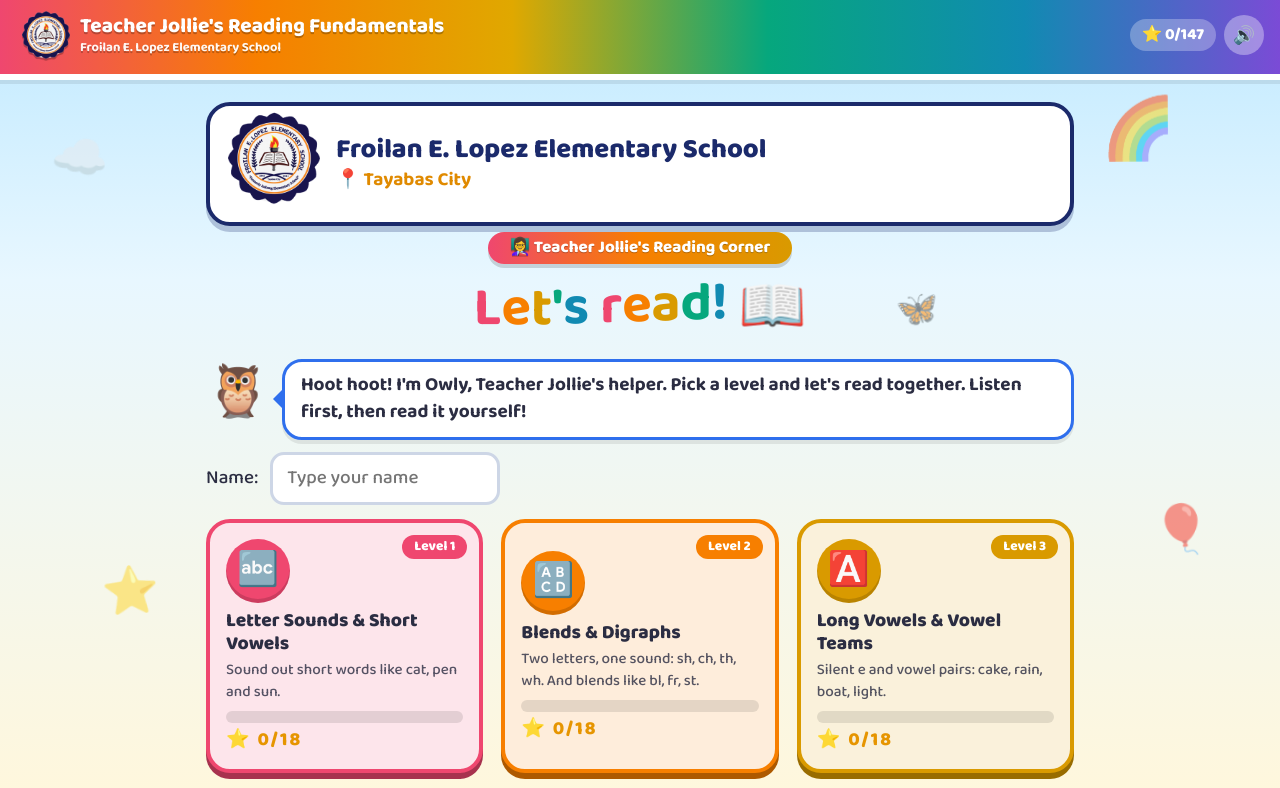
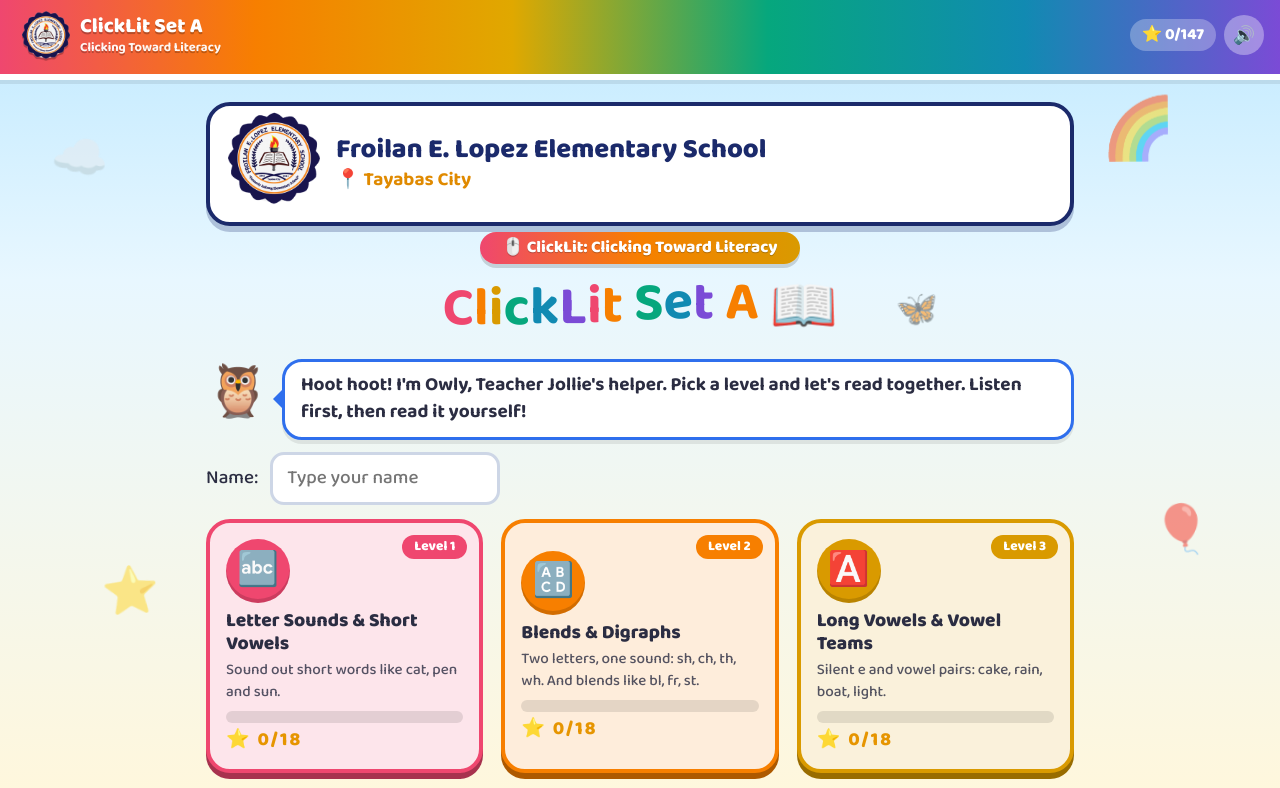
Before and after one commit to jollieannmorta-sys/ClickLit-Set-A, a plain HTML site: page index.html in a window 1280 px wide. Shown: the top 788 px of the page. Drawn offline with Linux system fonts and the light colour scheme.

Commit message:
Add files via upload

```diff
--- a/app.js
+++ b/app.js
@@ -1,4 +1,4 @@
-/* Reading Fundamentals – app logic. Content lives in data.js */
+/* ClickLit Set A – app logic. Content lives in data.js */
 (function () {
   "use strict";
 
@@ -164,8 +164,8 @@
       h("div", { class: "school-card" },
         h("img", { src: SITE.logo, alt: SITE.school + " logo" }),
         h("div", {}, h("div", { class: "sn" }, SITE.school), h("div", { class: "sp" }, "📍 " + SITE.place))),
-      h("div", { class: "ribbon" }, "👩‍🏫 " + SITE.corner),
-      h("h1", { class: "hero" }, rainbow("Let's read!"), " 📖"),
+      h("div", { class: "ribbon" }, "🖱️ " + SITE.corner),
+      h("h1", { class: "hero" }, rainbow(SITE.title), " 📖"),
       h("div", { class: "owl" },
         h("span", { class: "owl-face" }, "🦉"),
         h("div", { class: "bubble" }, "Hoot hoot! I'm Owly, " + SITE.owner + "'s helper. Pick a level and let's read together. Listen first, then read it yourself!"))
@@ -480,12 +480,12 @@
     draw();
   }
 
-  document.title = SITE.title;
+  document.title = SITE.title + " – " + SITE.tagline;
   const credit = document.getElementById("credit");
   if (credit) credit.textContent = "👩‍🏫 Made with ❤️ by " + SITE.owner;
   const hs = document.getElementById("homeSchool"), ht = document.getElementById("homeTitle"), fs = document.getElementById("footSchool");
   if (ht) ht.textContent = SITE.title;
-  if (hs) hs.textContent = SITE.school;
+  if (hs) hs.textContent = SITE.tagline;
   if (fs) fs.textContent = SITE.school + " · " + SITE.place;
   document.getElementById("homeBtn").addEventListener("click", home);
   home();
--- a/data.js
+++ b/data.js
@@ -404,8 +404,10 @@ const ART = {
    ========================================================= */
 const SITE = {
   owner: "Teacher Jollie",
-  title: "Teacher Jollie's Reading Fundamentals",
-  corner: "Teacher Jollie's Reading Corner",
+  brand: "ClickLit",
+  tagline: "Clicking Toward Literacy",
+  title: "ClickLit Set A",
+  corner: "ClickLit: Clicking Toward Literacy",
   school: "Froilan E. Lopez Elementary School",
   place: "Tayabas City",
   logo: "logo.png"
--- a/index.html
+++ b/index.html
@@ -3,8 +3,8 @@
 <head>
 <meta charset="utf-8">
 <meta name="viewport" content="width=device-width, initial-scale=1">
-<title>Teacher Jollie's Reading Fundamentals</title>
-<meta name="description" content="Teacher Jollie's Reading Fundamentals: reading practice from phonics to comprehension, with listen-and-read pronunciation check-ups.">
+<title>ClickLit Set A – Clicking Toward Literacy</title>
+<meta name="description" content="ClickLit Set A: Clicking Toward Literacy. Reading practice from phonics to comprehension, with listen-and-read pronunciation check-ups.">
 <link rel="preconnect" href="https://fonts.googleapis.com">
 <link rel="preconnect" href="https://fonts.gstatic.com" crossorigin>
 <link href="https://fonts.googleapis.com/css2?family=Baloo+2:wght@500;700;800&display=swap" rel="stylesheet">
@@ -16,7 +16,7 @@
 <div class="deco" aria-hidden="true"><span>☁️</span><span>🌈</span><span>⭐</span><span>🎈</span><span>☁️</span><span>🦋</span></div>
 
 <header class="top">
-  <button id="homeBtn" class="logo" aria-label="Back to home"><img class="brand-logo" src="logo.png" alt="Froilan E. Lopez Elementary School logo"><span class="brand-text"><span id="homeTitle">Teacher Jollie's Reading Fundamentals</span><small id="homeSchool">Froilan E. Lopez Elementary School</small></span></button>
+  <button id="homeBtn" class="logo" aria-label="Back to home"><img class="brand-logo" src="logo.png" alt="Froilan E. Lopez Elementary School logo"><span class="brand-text"><span id="homeTitle">ClickLit Set A</span><small id="homeSchool">Clicking Toward Literacy</small></span></button>
   <div class="right">
     <div id="who" class="who"></div>
     <button id="soundBtn" aria-label="Turn sounds on or off" title="Sounds">🔊</button>
--- a/styles.css
+++ b/styles.css
@@ -32,12 +32,14 @@ body{
   background:linear-gradient(90deg,#ef476f,#f77f00,#e0a800,#06a77d,#118ab2,#7b4bd6);
   border-bottom:6px solid #fff;box-shadow:0 4px 0 rgba(0,0,0,.08);
 }
-.logo{display:flex;align-items:center;gap:10px;min-width:0;background:none;border:0;color:#fff;font:inherit;font-size:clamp(.95rem,4vw,1.3rem);font-weight:800;cursor:pointer;text-align:left;line-height:1.15;text-shadow:0 2px 0 rgba(0,0,0,.25)}
+.logo{display:flex;align-items:center;gap:10px;flex:1 1 auto;min-width:0;background:none;border:0;color:#fff;font:inherit;font-size:clamp(.95rem,4vw,1.3rem);font-weight:800;cursor:pointer;text-align:left;line-height:1.15;text-shadow:0 2px 0 rgba(0,0,0,.25)}
 .brand-logo{width:48px;height:48px;flex:none;object-fit:contain;filter:drop-shadow(0 2px 0 rgba(0,0,0,.25))}
 .brand-text{display:block;min-width:0}
 .brand-text small{display:block;font-size:.62em;font-weight:600;opacity:.95;margin-top:2px}
-.who{font-size:1rem;font-weight:800;background:rgba(255,255,255,.28);padding:4px 12px;border-radius:99px;white-space:nowrap}
-.top .right{display:flex;gap:8px;align-items:center}
+.who{font-size:1rem;font-weight:800;background:rgba(255,255,255,.28);padding:4px 12px;border-radius:99px;white-space:nowrap;overflow:hidden;text-overflow:ellipsis;max-width:min(46vw,230px)}
+.top .right{display:flex;gap:8px;align-items:center;flex:none;min-width:0}
+#homeTitle{white-space:nowrap}
+@media (max-width:560px){.brand-text small{display:none}.brand-logo{width:42px;height:42px}.who{max-width:38vw;font-size:.9rem;padding:4px 10px}}
 #soundBtn{border:0;border-radius:99px;background:rgba(255,255,255,.35);color:#fff;font-size:1.1rem;width:40px;height:40px;cursor:pointer}
 
 main{position:relative;z-index:1;max-width:900px;margin:0 auto;padding:16px}
```
Also changed, not shown: 1 other file.
